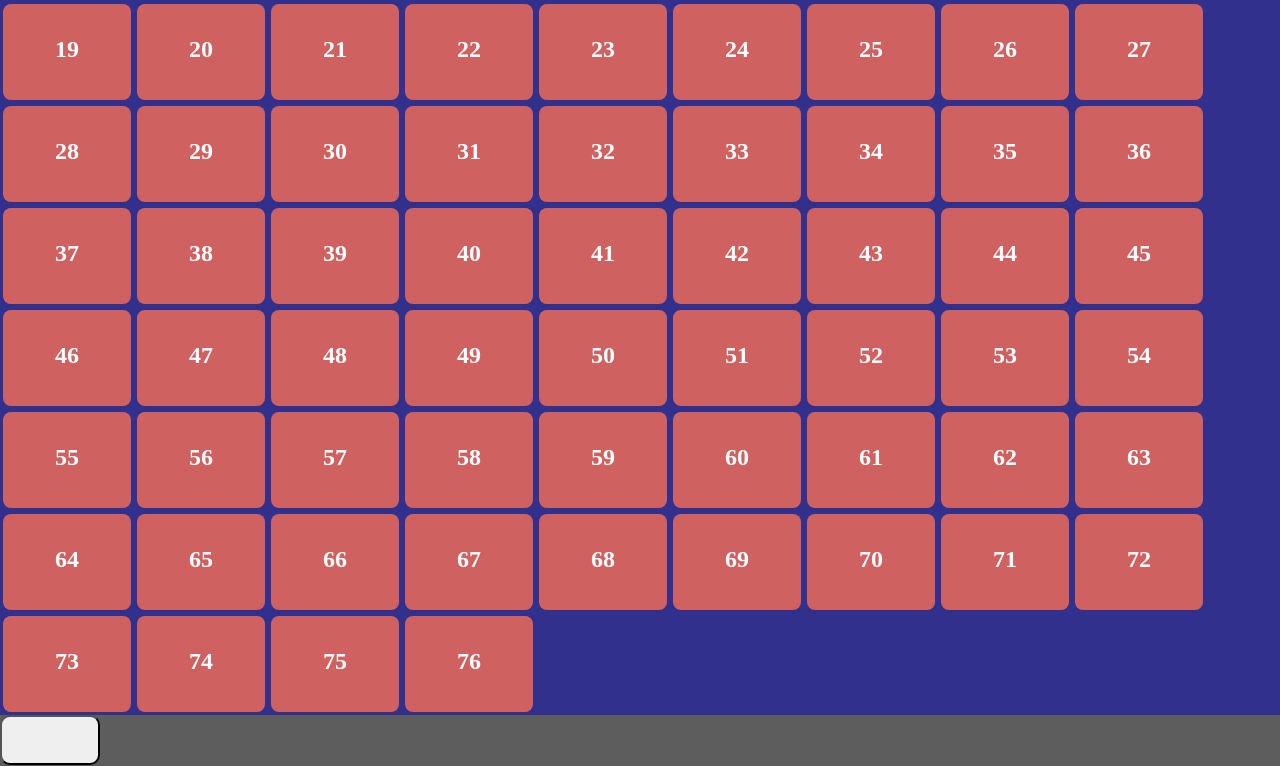
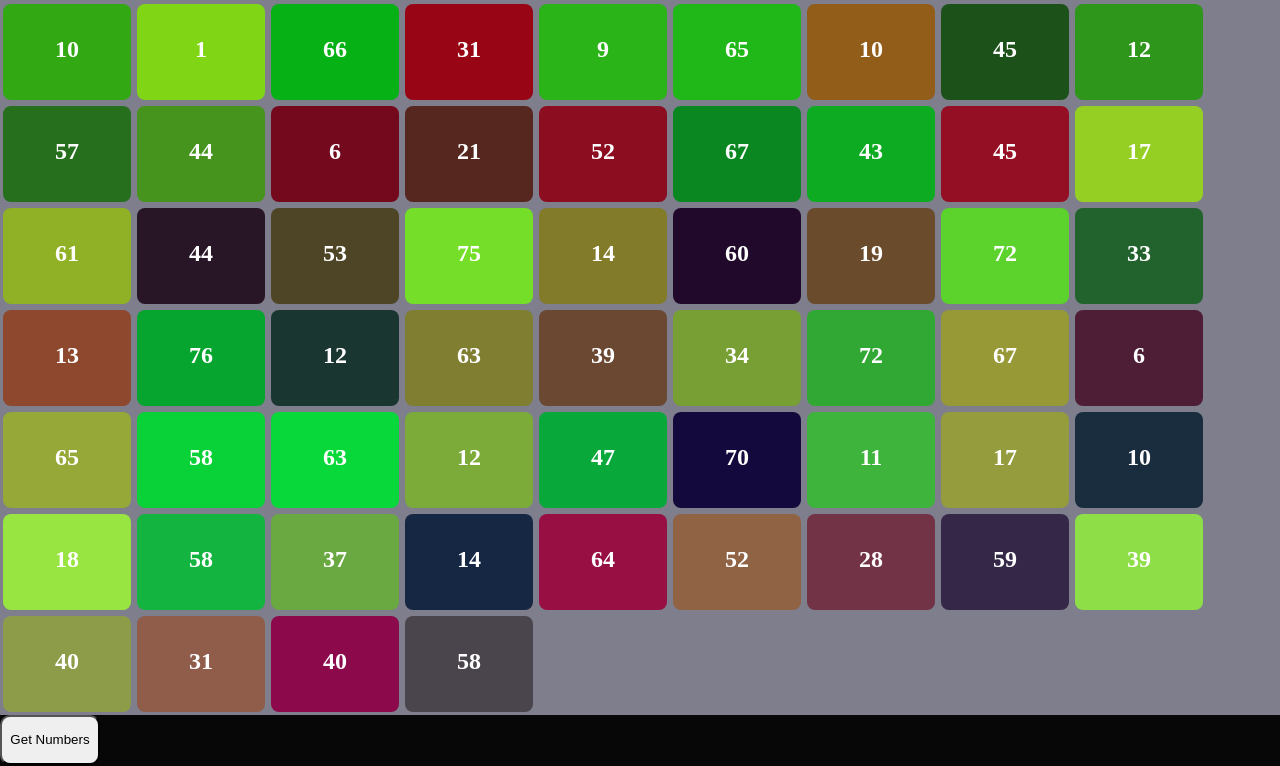
Before and after one commit to AbBiz101/FS_Aug_21_M1, a plain HTML site: page Project Bingo/day_9.html in a window 1280 px wide. Shown: the part 283-1049 px from the top of the page. Drawn offline with Linux system fonts and the light colour scheme.

Commit message:
Update day_9.html

```diff
--- a/Project Bingo/day_9.html
+++ b/Project Bingo/day_9.html
@@ -7,19 +7,20 @@
     <title>Bingo</title>
     <style>
       body {
-        background-color: rgb(94, 93, 93);
+        background-color: rgb(7, 7, 7);
         color: white;
         display: inline;
         max-width: 1280px;
         margin: 0 auto;
       }
       h1 {
-        background-color: rgb(146, 145, 145);
+        background-color: rgb(248, 247, 247);
         text-align: center;
         font-weight: x-large;
+        color: black;
       }
       #bingo-box {
-          background-color: rgb(49, 49, 141);
+        background-color: rgb(126, 126, 141);
         align-items: center;
       }
 
@@ -42,7 +43,6 @@
         border-radius: 10px;
         justify-content: center;
         position: relative;
-
       }
 
       .bingo-val:hover {
@@ -60,20 +60,25 @@
 
     <div id="bingo-box"></div>
     <footer>
-            <button id="number-generetor"></button>
+      <button id="number-generetor">Get Numbers</button>
     </footer>
-
 
     <script>
       let numberContainerNode = document.getElementById("bingo-box");
       function numbering() {
         for (let i = 1; i <= 76; i++) {
           let numberNode = document.createElement("div");
-          numberNode.innerText = i;
+          numberNode.innerText = randoming();
           numberNode.id = "bingo-number";
           numberNode.classList.add("bingo-val");
           numberContainerNode.appendChild(numberNode);
+          numberNode.style.backgroundColor = `rgb(${randoming() * 2},${
+            randoming() * 3
+          },${i})`;
         }
+      }
+      function randoming() {
+        return Math.floor(Math.random() * 76) + 1;
       }
       window.onload = function () {
         numbering();
```
Lines whose indentation alone changed are shown as unchanged.
